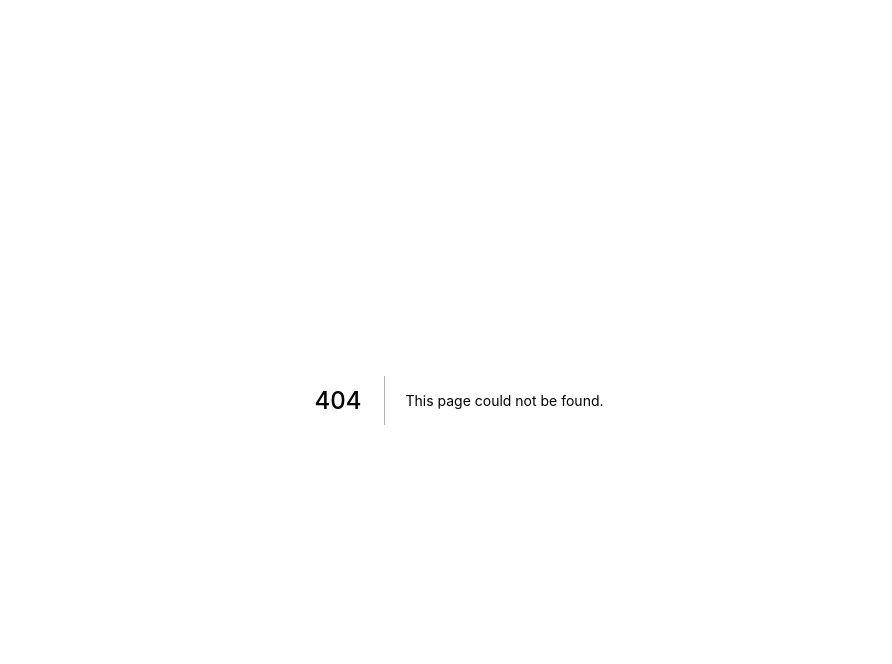
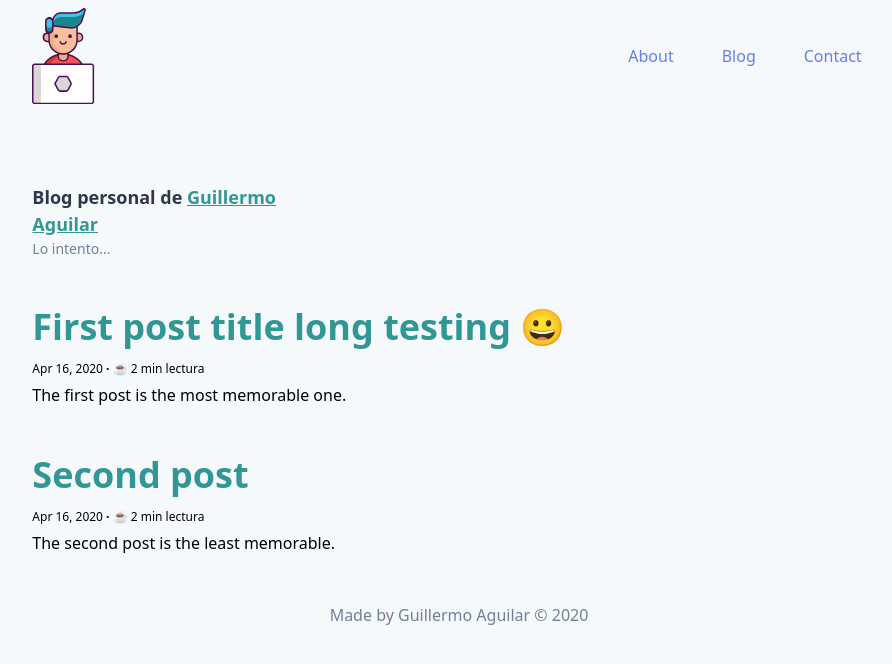
Before and after one commit to ACGuillermo/frontend-web, a Next.js app: page /blog in a window 1280 px wide. Before the commit this address had no page. Shown: the top 664 px of the page, without its empty margins (181-1073 px from the left). Built offline with nearby package versions, Linux system fonts and the light colour scheme.

Commit message:
Initial blog setup

```diff
--- /dev/null
+++ b/blogPosts/test.md
@@ -0,0 +1,16 @@
+---
+title: First post title long testing 😀
+description: The first post is the most memorable one.
+date: 2020-04-16
+---
+
+# h1
+## h2
+### h3
+In this talk, my aim was to show why strict adherence to writing code that is free of duplication inevitably leads to software we can’t understand. While you could watch this talk by yourself, I tried to make it a good starting point for a team discussion. If you drop it in Slack, tell me what your teammates thought!
+
+In this talk, my aim was to show why strict adherence to writing code that is free of duplication inevitably leads to software we can’t understand. While you could watch this talk by yourself, I tried to make it a good starting point for a team discussion. If you drop it in Slack, tell me what your teammates thought!
+
+In this talk, my aim was to show why strict adherence to writing code that is free of duplication inevitably leads to software we can’t understand. While you could watch this talk by yourself, I tried to make it a good starting point for a team discussion. If you drop it in Slack, tell me what your teammates thought!
+
+In this talk, my aim was to show why strict adherence to writing code that is free of duplication inevitably leads to software we can’t understand. While you could watch this talk by yourself, I tried to make it a good starting point for a team discussion. If you drop it in Slack, tell me what your teammates thought!
--- /dev/null
+++ b/blogPosts/test2.md
@@ -0,0 +1,11 @@
+---
+title: Second post
+description: The second post is the least memorable.
+date: 2020-04-16
+---
+
+# h1
+## h2
+### h3
+
+Normal text
--- a/components/consoleCard/ConsoleCard.jsx
+++ b/components/consoleCard/ConsoleCard.jsx
@@ -3,8 +3,8 @@ import cardEntries from '../../json/cardEntries.json'
 
 const ConsoleCard = () => {
     return(
-        <section id="card_info"className="mt-12 shadow-2xl">
-            <div className="bg-gray-300 h-6 w-full rounded-t-lg flex">
+        <section id="card_info"className="mt-12 project-shadow rounded-t-lg">
+            <div className="bg-gray-300 h-6 w-full rounded-t-lg flex project-shadow">
                 <div className="bg-red-500 h-4 w-4 rounded-full ml-2 mt-1"></div>
                 <div className="bg-yellow-500 h-4 w-4 rounded-full ml-2 mt-1"></div>
                 <div className="bg-green-500 h-4 w-4 rounded-full ml-2 mt-1"></div>
--- /dev/null
+++ b/components/footer/Footer.jsx
@@ -0,0 +1,7 @@
+const Footer = () => (
+    <footer className="flex justify-center pb-12 text-gray-600 mt-12">
+        <span>Made by Guillermo Aguilar &copy; 2020</span>
+    </footer>
+)
+
+export default Footer
--- a/layouts/HomeLayout.js
+++ b/layouts/HomeLayout.js
@@ -1,5 +1,6 @@
 import Head from 'next/head';
 import Header from 'components/header/Header';
+import Footer from 'components/footer/Footer'
 
 const HomeLayout = (props) => (
     <>
@@ -11,6 +12,7 @@ const HomeLayout = (props) => (
         <main className="w-5/6 xl:w-4/6 mx-auto mt-6 xl:mt-20">
             {props.children}
         </main>
+        <Footer />
     </>
 )
 
--- a/package.json
+++ b/package.json
@@ -8,11 +8,14 @@
     "start": "next start"
   },
   "dependencies": {
+    "@tailwindcss/typography": "^0.2.0",
     "next": "9.5.2",
     "react": "16.13.1",
-    "react-dom": "16.13.1"
+    "react-dom": "16.13.1",
+    "react-markdown": "^4.3.1"
   },
   "devDependencies": {
+    "gray-matter": "^4.0.2",
     "madge": "^3.9.2",
     "postcss-flexbugs-fixes": "^4.2.1",
     "postcss-preset-env": "^6.7.0",
--- /dev/null
+++ b/pages/blog/[slug].jsx
@@ -0,0 +1,60 @@
+import HomeLayout from 'layouts/HomeLayout'
+import fs from "fs";
+import path from "path";
+import matter from "gray-matter";
+import ReactMarkdown from "react-markdown/with-html";
+
+const Post = ({content}) => (
+    <HomeLayout>
+        <article className="w-full">
+            <div className="markdown mx-auto pt-12 pb-20">
+                <ReactMarkdown escapeHtml={false} source={content} />
+            </div>
+        </article>
+    </HomeLayout>
+)
+
+export default Post
+
+export async function getStaticPaths() {
+    const files = fs.readdirSync(`${process.cwd()}/blogPosts`)
+
+    const paths = files
+        .filter(fName => fName.endsWith('.md'))
+        .map(fName => {
+            return {
+                params: {
+                    slug: fName.replace('.md', '')
+                },
+            }
+        })
+
+    return {
+        paths,
+        fallback: false,
+    }
+}
+
+export async function getStaticProps({ params: {slug} }) {
+    console.log(slug)
+    const rawMarkdown = fs
+        .readFileSync(path.join('blogPosts', slug + '.md'))
+        .toString();
+
+    const { data, content } = matter(rawMarkdown)
+
+    const dateOptions = { year: "numeric", month: "long", day: "numeric" };
+    const formattedDate = data.date.toLocaleDateString("en-US", dateOptions);
+
+    const frontmatter = {
+        ...data,
+        date: formattedDate,
+    }
+
+    return {
+        props: {
+          content: `# ${data.title}\n${content}`,
+          frontmatter,
+        },
+      }
+}
--- /dev/null
+++ b/pages/blog/index.jsx
@@ -0,0 +1,73 @@
+import HomeLayout from 'layouts/HomeLayout'
+import Link from 'next/link'
+
+
+
+export default function Blog({posts}){
+    console.log(posts[0].frontmatter)
+    return(
+        <HomeLayout>
+            <div className="flex">
+                <div className="w-full">
+                    <h1 className="text-gray-800 text-lg font-bold md:w-1/3">Blog personal de <a href="/" className="text-teal-600 underline hover:no-underline">Guillermo Aguilar</a></h1>
+                    <p className="text-gray-600 text-sm">Lo intento...</p>
+                </div>
+            </div>
+            <section id="posts">
+                {posts.map(({ frontmatter: { title, description, date }, slug }) => (
+                    <article key={title} className="mt-12">
+                        <header>
+                            <h2 className="text-4xl leading-10 font-bold text-teal-600">
+                                <Link href={"/blog/[slug]"} as={`/blog/${slug}`}>
+                                    <a>{title}</a>
+                                </Link>
+                            </h2>
+                            <div className="mt-2">
+                                <span className="text-xs">{date} <span className="font-bold">&middot;</span> ☕ 2 min lectura</span>
+                            </div>
+                        </header>
+                        <section className="mt-1">
+                            <p>{description}</p>
+                        </section>
+                    </article>
+                ))}
+            </section>
+        </HomeLayout>
+    )
+}
+
+export async function getStaticProps() {
+    const fs = require('fs');
+    const matter = require('gray-matter');
+
+    const files = fs.readdirSync(`${process.cwd()}/blogPosts`)
+
+    const posts = files
+        .filter(fName => fName.endsWith('.md'))
+        .map(fName => {
+            console.log(fName)
+            const rawMarkdownContent = fs
+                .readFileSync(`${process.cwd()}/blogPosts/${fName}`)
+                .toString();
+
+            const { data } = matter(rawMarkdownContent);
+
+            const dateOptions = {year: "numeric", month: "short", day: "numeric"}
+            const formattedDate = data.date.toLocaleDateString("en-US", dateOptions)
+
+            const frontmatter = {
+                ...data,
+                date: formattedDate
+            }
+
+            return {
+                slug: fName.replace('.md', ''),
+                frontmatter
+            }
+        })
+    return {
+        props: {
+            posts,
+        }
+    }
+}
--- a/tailwind.config.js
+++ b/tailwind.config.js
@@ -4,7 +4,9 @@ module.exports = {
     extend: {},
   },
   variants: {},
-  plugins: [],
+  plugins: [
+    require('@tailwindcss/typography'),
+  ],
   future: {
     removeDeprecatedGapUtilities: true,
   },
```
Also changed, not shown: styles/globals.css (line endings or trailing spaces), 1 other file (tests, documents, lock files or other folders).
